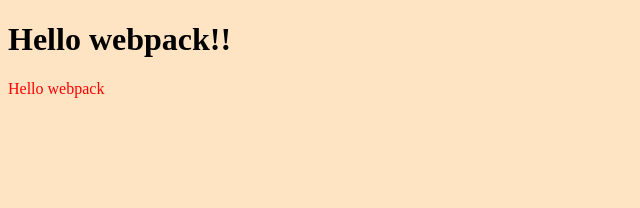
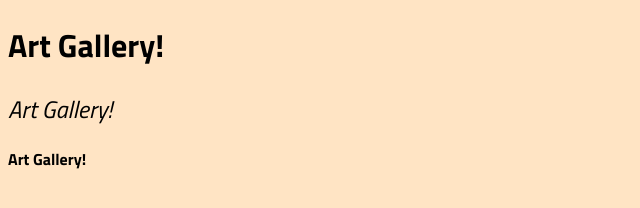
Before and after one commit to Nkaleth/Capstone2_art, a website built with webpack: page src/index.html in a window 1280 px wide. Shown: the whole page, without its empty margins (0-640 px from the left). Built offline with nearby package versions, Linux system fonts and the light colour scheme.

Commit message:
Add font style

```diff
--- a/src/index.html
+++ b/src/index.html
@@ -6,6 +6,7 @@
     <title>Art Gallery</title>
 </head>
 <body>
-    <h1>Hello webpack!!</h1>
+    <h1>Art Gallery!</h1>
+    <h2>Art Gallery!</h2>
 </body>
 </html>
--- a/src/index.js
+++ b/src/index.js
@@ -5,8 +5,8 @@ function component() {
   const element = document.createElement('div');
 
   // Lodash, now imported by this script
-  element.innerHTML = _.join(['Hello', 'webpack'], ' ');
-  element.classList.add('hello');
+  element.innerHTML = _.join(['Art', 'Gallery!'], ' ');
+  element.classList.add('art');
   return element;
 }
 
--- a/src/style.css
+++ b/src/style.css
@@ -1,7 +1,20 @@
+@import url('https://fonts.googleapis.com/css2?family=Titillium+Web:ital,wght@0,200;0,400;0,700;1,200;1,400;1,700&display=swap');
+
+
 body {
   background-color: bisque;
+  font-family: 'Titillium Web', sans-serif;
 }
 
-.hello {
-  color: red;
+body h1{
+  font-weight: 700;
 }
+
+body h2{
+  font-weight: 400;
+  font-style: italic;
+}
+
+.art {
+  font-weight: 700;
+}
```
Also changed, not shown: dist/index.html, dist/main.js.
